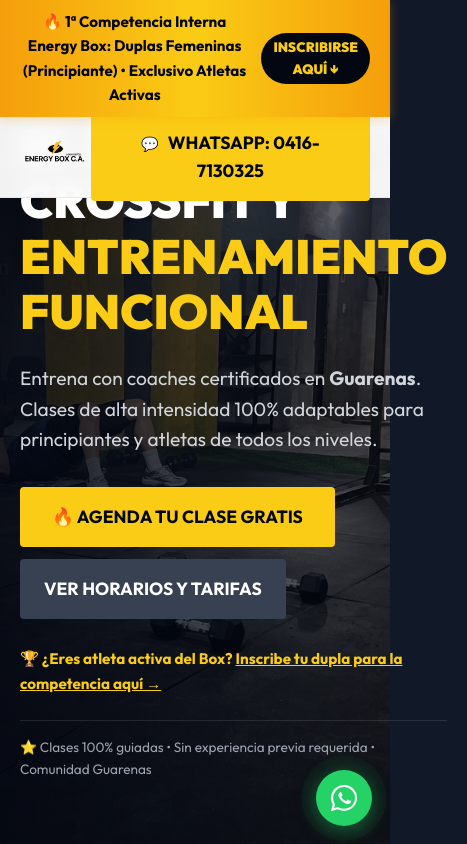
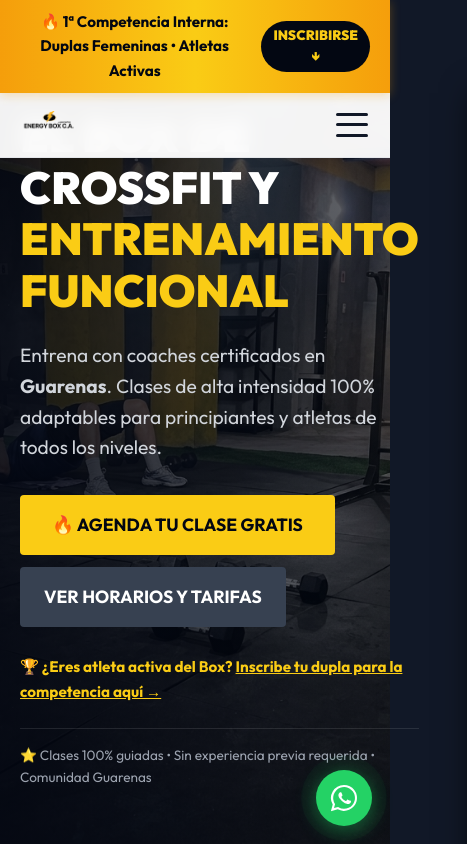
Before and after one commit to Hramos93/EnergyBox, a React (Vite) app: page / in a window 390 px wide. Shown: the top 844 px of the page, 467 px wide, since content can reach past the window. Built offline with nearby package versions, Linux system fonts and the light colour scheme; no server answers.

Commit message:
boton de hamburguesa

```diff
--- a/src/App.jsx
+++ b/src/App.jsx
@@ -1,44 +1,85 @@
-import React from 'react';
+import React, { useState } from 'react';
 import CompetenciaRegistro from './components/CompetenciaRegistro';
 import WhatsAppFloatingButton from './components/WhatsAppFloatingButton';
 
 function App() {
+  const [mobileMenuOpen, setMobileMenuOpen] = useState(false);
+
+  const handleNavClick = () => {
+    setMobileMenuOpen(false);
+  };
+
   return (
     <>
       {/* Header Unificado Fijo */}
       <div className="site-header-fixed">
         {/* Barra de Anuncio Superior - Competencia Interna */}
         <div className="top-notice-bar">
-          <span>🔥 <strong>1ª Competencia Interna Energy Box:</strong> Duplas Femeninas (Principiante) &bull; Exclusivo Atletas Activas</span>
-          <a href="#competencia">Inscribirse Aquí &darr;</a>
+          <span>🔥 <strong>1ª Competencia Interna:</strong> Duplas Femeninas &bull; Atletas Activas</span>
+          <a href="#competencia">Inscribirse &darr;</a>
         </div>
 
         {/* Header / Navbar */}
         <nav className="navbar">
           <div className="container nav-container">
-            <a href="#" className="logo">
+            <a href="#" className="logo" onClick={handleNavClick}>
               <img src="/assets/logo.png" alt="Energy Box C.A. Logo" />
             </a>
-            <ul className="nav-links">
-              <li><a href="#competencia" className="nav-link-highlight">🏆 Competencia</a></li>
-              <li><a href="#disciplinas">Disciplinas</a></li>
-              <li><a href="#horarios">Horarios y Tarifas</a></li>
-              <li><a href="#ubicacion">Ubicación</a></li>
-              <li><a href="#faq">FAQ</a></li>
+
+            {/* Enlaces de Navegación (Desktop + Drawer Móvil) */}
+            <ul className={`nav-links ${mobileMenuOpen ? 'nav-links-mobile-open' : ''}`}>
+              <li><a href="#competencia" className="nav-link-highlight" onClick={handleNavClick}>🏆 Competencia</a></li>
+              <li><a href="#disciplinas" onClick={handleNavClick}>Disciplinas</a></li>
+              <li><a href="#horarios" onClick={handleNavClick}>Horarios y Tarifas</a></li>
+              <li><a href="#ubicacion" onClick={handleNavClick}>Ubicación</a></li>
+              <li><a href="#faq" onClick={handleNavClick}>FAQ</a></li>
+              <li className="mobile-drawer-cta">
+                <a
+                  href="https://wa.me/584167130325?text=Hola,%20me%20gustar%C3%ADa%20reservar%20!"
+                  target="_blank"
+                  rel="noopener noreferrer"
+                  className="btn btn-primary btn-block"
+                  onClick={handleNavClick}
+                >
+                  💬 WhatsApp: 0416-7130325
+                </a>
+              </li>
             </ul>
+
+            {/* Botón WhatsApp Desktop */}
             <a
               href="https://wa.me/584167130325?text=Hola,%20me%20gustar%C3%ADa%20reservar%20!"
               target="_blank"
               rel="noopener noreferrer"
-              className="btn btn-primary btn-large"
-              style={{ display: 'inline-block' }}
+              className="btn btn-primary nav-desktop-cta"
             >
-              <span style={{ fontSize: '0.8em', marginRight: '6px' }}>💬</span> WhatsApp: 0416-7130325
+              <span style={{ fontSize: '0.9em', marginRight: '6px' }}>💬</span> WhatsApp: 0416-7130325
             </a>
 
+            {/* Botón Hamburguesa Interactivo y Accesible */}
+            <button
+              type="button"
+              className={`nav-hamburger ${mobileMenuOpen ? 'open' : ''}`}
+              onClick={() => setMobileMenuOpen(!mobileMenuOpen)}
+              aria-label={mobileMenuOpen ? 'Cerrar menú de navegación' : 'Abrir menú de navegación'}
+              aria-expanded={mobileMenuOpen}
+            >
+              <span className="hamburger-line"></span>
+              <span className="hamburger-line"></span>
+              <span className="hamburger-line"></span>
+            </button>
           </div>
         </nav>
       </div>
+
+      {/* Overlay oscuro para cerrar el menú móvil al hacer clic fuera */}
+      {mobileMenuOpen && (
+        <div
+          className="mobile-drawer-backdrop"
+          onClick={() => setMobileMenuOpen(false)}
+          aria-hidden="true"
+        ></div>
+      )}
 
       {/* Hero Section */}
       <header className="hero">
--- a/src/index.css
+++ b/src/index.css
@@ -474,6 +474,19 @@
     font-size: 0.9rem;
 }
 
+/* Desktop / Mobile CTA Helpers */
+.mobile-drawer-cta {
+    display: none;
+}
+
+.nav-desktop-cta {
+    display: inline-block;
+}
+
+.nav-hamburger {
+    display: none;
+}
+
 /* Responsive Design */
 @media (max-width: 992px) {
     .schedule-pricing-container {
@@ -484,19 +497,133 @@
         grid-template-columns: 1fr;
         gap: 2rem;
     }
+
+    .nav-desktop-cta {
+        display: none;
+    }
+
+    /* Botón Hamburguesa */
+    .nav-hamburger {
+        display: flex;
+        flex-direction: column;
+        justify-content: space-between;
+        width: 36px;
+        height: 28px;
+        background: transparent;
+        border: none;
+        cursor: pointer;
+        padding: 2px;
+        z-index: 1002;
+    }
+
+    .hamburger-line {
+        width: 100%;
+        height: 3px;
+        background-color: var(--dark-bg);
+        border-radius: 9999px;
+        transition: all 0.3s ease;
+    }
+
+    .nav-hamburger.open .hamburger-line:nth-child(1) {
+        transform: translateY(9px) rotate(45deg);
+        background-color: var(--primary-color);
+    }
+
+    .nav-hamburger.open .hamburger-line:nth-child(2) {
+        opacity: 0;
+    }
+
+    .nav-hamburger.open .hamburger-line:nth-child(3) {
+        transform: translateY(-9px) rotate(-45deg);
+        background-color: var(--primary-color);
+    }
+
+    /* Menú Drawer Móvil */
+    .nav-links {
+        position: fixed;
+        top: 0;
+        right: -100%;
+        width: 300px;
+        max-width: 85vw;
+        height: 100vh;
+        background-color: #111827;
+        flex-direction: column;
+        padding: 90px 24px 30px;
+        gap: 1.2rem;
+        box-shadow: -6px 0 30px rgba(0, 0, 0, 0.8);
+        transition: right 0.35s cubic-bezier(0.16, 1, 0.3, 1);
+        z-index: 1001;
+        overflow-y: auto;
+        border-left: 1px solid #374151;
+    }
+
+    .nav-links.nav-links-mobile-open {
+        right: 0;
+    }
+
+    .nav-links a {
+        color: #F3F4F6;
+        font-size: 1.15rem;
+        display: block;
+        padding: 10px 0;
+        border-bottom: 1px solid rgba(255, 255, 255, 0.08);
+    }
+
+    .nav-links a:hover {
+        color: var(--primary-color);
+    }
+
+    .mobile-drawer-cta {
+        display: block;
+        margin-top: 1.5rem;
+    }
+
+    .mobile-drawer-backdrop {
+        position: fixed;
+        top: 0;
+        left: 0;
+        width: 100%;
+        height: 100%;
+        background-color: rgba(0, 0, 0, 0.7);
+        backdrop-filter: blur(4px);
+        z-index: 1000;
+        animation: fadeInBackdrop 0.25s ease forwards;
+    }
+
+    @keyframes fadeInBackdrop {
+        from { opacity: 0; }
+        to { opacity: 1; }
+    }
 }
 
 @media (max-width: 768px) {
-    .nav-links {
-        display: none; /* simple mobile nav approach for MVP */
-    }
-
     .hero-content h1 {
-        font-size: 3rem;
+        font-size: 2.8rem;
     }
 
     .section {
         padding: 60px 0;
+    }
+}
+
+@media (max-width: 640px) {
+    .nav-container {
+        height: 64px;
+    }
+
+    .logo img {
+        height: 42px;
+    }
+
+    .top-notice-bar {
+        padding: 6px 12px;
+        font-size: 0.8rem;
+        gap: 6px;
+    }
+
+    .top-notice-bar a {
+        font-size: 0.72rem;
+        padding: 2px 8px;
     }
 }
 
```
